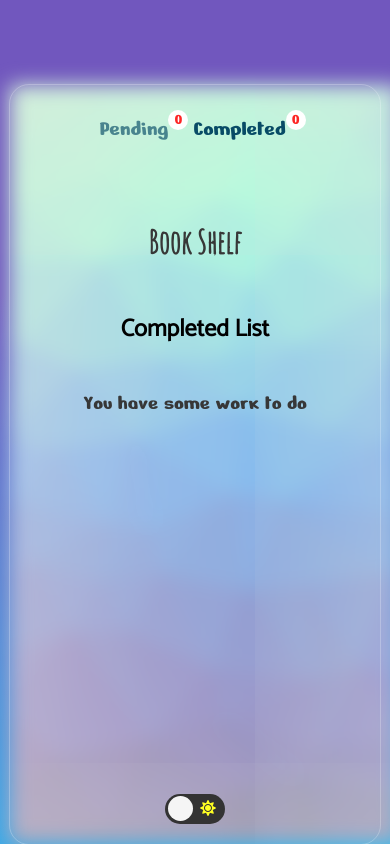
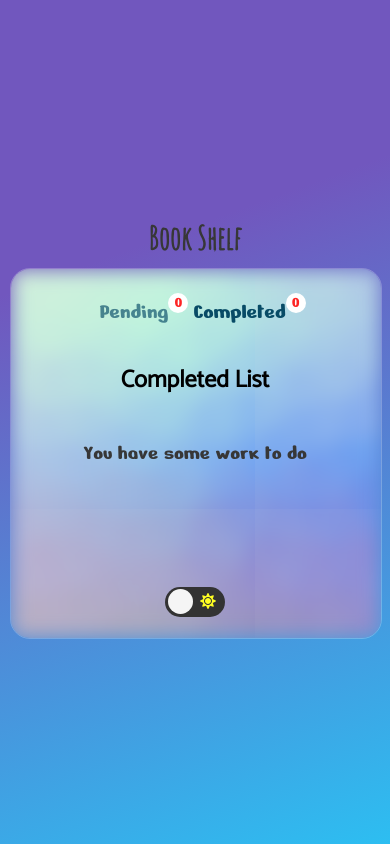
Before and after one commit to neo-athletics/bookshelf, a React (Create React App) app: page /completed in a window 390 px wide. Built offline with nearby package versions, Linux system fonts and the light colour scheme.

Commit message:
fixed the responsive design layout

```diff
--- a/public/index.html
+++ b/public/index.html
@@ -6,7 +6,12 @@
       rel="stylesheet"
     />
     <meta charset="utf-8" />
-    <meta name="viewport" content="width=device-width, initial-scale=1" />
+    <meta
+      name="viewport"
+      content="width=device-width, initial-scale=1"
+      viewport-fit="cover"
+    />
+
     <title>Book Shelf</title>
   </head>
   <body>
--- a/src/App.js
+++ b/src/App.js
@@ -19,14 +19,17 @@ function App() {
       className="App"
       style={!isLightTheme ? { background: "#000", opacity: "0.7" } : {}}
     >
-      <div className={"bookshelfContainer"}>
+      <div>
         <h1 style={{ color: theme.char }}>Book Shelf</h1>
-        <div className={"glassContainer"}>
-          <div
-            className={"glassMorphism"}
-            style={{ boxShadow: `inset 0 0 2000px ${theme.bg}` }}
-          ></div>
-          <div className={"glassMorphism"}></div>
+
+        <div className={"bookshelfContainer"}>
+          <div className={"glassContainer"}>
+            <div
+              className={"glassMorphism"}
+              style={{ boxShadow: `inset 0 0 2000px ${theme.bg}` }}
+            ></div>
+          </div>
+
           <div className={"content"}>
             <ul className={"nav"}>
               <li>
--- a/src/components/AddBookForm.js
+++ b/src/components/AddBookForm.js
@@ -30,6 +30,7 @@ const AddBookForm = () => {
           placeholder="Book Title"
           value={book.title}
           onChange={handleChange}
+          required
         />
         <input
           type="text"
@@ -37,6 +38,7 @@ const AddBookForm = () => {
           placeholder="Book Author"
           value={book.author}
           onChange={handleChange}
+          required
         />
         <input type="submit" value="Add Book" />
       </form>
--- a/src/components/BookList.js
+++ b/src/components/BookList.js
@@ -67,7 +67,8 @@ const BookList = () => {
       transition: { delay: 0.1, duration: 0.2 },
     },
     exit: {
-      x: "-100vw",
+      x: -200,
+      opacity: 0,
       transition: { ease: "easeInOut" },
     },
   };
@@ -133,13 +134,7 @@ const BookList = () => {
                 >
                   <FontAwesomeIcon
                     icon={faCheckCircle}
-                    color={
-                      book.completed
-                        ? "green"
-                        : isLightTheme
-                        ? "#482b61"
-                        : "#425af5"
-                    }
+                    color={isLightTheme ? "#482b61" : "#425af5"}
                     size="lg"
                   />
                 </button>
--- a/src/components/BooksReadList.js
+++ b/src/components/BooksReadList.js
@@ -47,7 +47,8 @@ const BooksReadList = () => {
       transition: { delay: 0.1, duration: 0.2 },
     },
     exit: {
-      x: "-100vw",
+      x: -200,
+      opacity: 0,
       transition: { ease: "easeInOut" },
     },
   };
@@ -62,9 +63,7 @@ const BooksReadList = () => {
     >
       <h2>Completed List</h2>
 
-      <SimpleBar
-        style={{ height: window.innerWidth >= 600 ? "150px" : "275px" }}
-      >
+      <SimpleBar style={{ height: "150px" }}>
         {booksReadList.length === 0 ? (
           <motion.p
             initial={{ opacity: 0 }}
--- a/src/style/bookshelf.css
+++ b/src/style/bookshelf.css
@@ -1,4 +1,14 @@
+html {
+  margin: 0;
+  padding: 0;
+  height: 100%;
+  width: 100%;
+}
 body {
+  margin: 0;
+  padding: 0;
+  height: 100%;
+  width: 100%;
   background: linear-gradient(
     160deg,
     rgba(113, 87, 190, 1) 30%,
@@ -7,23 +17,27 @@ body {
   background-repeat: no-repeat;
   background-size: cover;
   background-attachment: fixed;
-  margin: 0;
-  padding: 0;
+}
+#root {
+  height: inherit;
+  width: 100%;
 }
 .App {
-  width: 100vw;
-  height: 100vh;
   padding-top: 0;
   margin-top: 0;
-  overflow: hidden;
+  width: 100%;
+  height: 100%;
   transition: background 0.4s ease-in-out, opacity 0.4s ease-in-out;
+  display: flex;
+  justify-content: center;
+  align-items: center;
 }
+
 h1 {
   font-family: "Amatic SC", cursive;
   text-align: center;
-  box-sizing: border-box;
-  position: relative;
-  top: 200px;
+  margin: 0;
+  padding: 10px 0 10px;
 }
 h2 {
   font-family: "Catamaran", sans-serif;
@@ -38,38 +52,30 @@ input[type="text"],
 }
 .bookshelfContainer {
   position: relative;
+  width: 500px;
+  height: 500px;
 }
 .glassContainer {
   position: absolute;
-  top: 50%;
-  left: 50%;
-  transform: translate(-50%, 50%);
-  width: 500px;
-  height: 500px;
+  width: 100%;
+  height: 100%;
   margin: auto;
   border: 1px solid rgba(255, 255, 255, 0.24);
   border-radius: 20px;
   overflow: hidden;
 }
-.glassMorphism:nth-child(1) {
+.glassMorphism {
   background-image: url("../images/cool-background.png");
+  background-size: cover;
   position: absolute;
-  z-index: -2;
   width: 100%;
   height: 100%;
   filter: blur(10px);
   box-shadow: inset 0 0 2000px rgba(255, 255, 255, 0.432);
 }
 
-.glassMorphism:nth-child(2) {
-  position: absolute;
-  z-index: -1;
-  width: 100%;
-  height: 100%;
-}
-
-.glassContainer .content {
-  z-index: 1;
+.content {
+  position: relative;
   display: flex;
   flex-direction: column;
 }
@@ -93,7 +99,9 @@ input[type="text"],
 }
 
 #check {
-  appearance: none;
+  -moz-appearance: none;
+  -webkit-appearance: none;
+  border: none;
 }
 .checkToggle {
   margin: auto;
@@ -132,18 +140,22 @@ input[type="checkbox"]:not(:checked) ~ label .ball {
 /* align form elements */
 .bookStatus {
   -moz-appearance: none;
+  -webkit-appearance: none;
   background-color: transparent;
   border: none;
 }
 .bookStatus:hover {
   cursor: pointer;
 }
+@media (hover: hover) and (pointer: fine) {
   .fa-check-circle {
     transition: color 0.25s ease-in-out;
   }
   .fa-check-circle:hover {
     color: #15ad15;
   }
+}
+
 form input[type="text"] {
   height: 30px;
   border-radius: 5px;
@@ -168,6 +180,8 @@ form input[type="text"]:focus {
 }
 
 input[type="submit"] {
+  -webkit-appearance: none;
+  -moz-appearance: none;
   height: 35px;
   width: 150px;
   border-radius: 5px;
@@ -220,25 +234,34 @@ span.bookLength {
   border-radius: 20px;
   margin-right: 3px;
 }
+
+@media only screen and (orientation: landscape) {
+  #root {
+    height: initial;
+  }
+
+  .bookshelfContainer {
+    width: 95vw;
+    height: 90%;
+    margin-bottom: 10px;
+    padding-bottom: 5px;
+  }
+  form input[type="text"] {
+    width: 500px;
+  }
+  input[type="submit"] {
+    width: 170px;
+  }
+}
 @media only screen and (max-width: 600px) {
-  .glassContainer {
+  .bookshelfContainer {
     width: 95vw;
-    height: 90vh;
-    position: static;
-    transform: none;
-  }
-  .glassMorphism:nth-child(1) {
-    background-size: cover;
-    height: 92%;
-  }
-  .glassContainer .content {
-    height: 90vh;
+    height: 90%;
   }
   .pendingBookList,
   .booksReadList {
     height: 90%;
   }
-
   .toggleSwitch {
     padding-bottom: 20px;
   }
@@ -246,7 +269,8 @@ span.bookLength {
     width: 300px;
   }
   input[type="submit"] {
-    width: 305px;
+    width: 100px;
+    height: 40px;
   }
 }
 @media only screen and (max-width: 360px) {
```
Also changed, not shown: src/images/._cool-background.png (deleted). Lines whose indentation alone changed are shown as unchanged.
